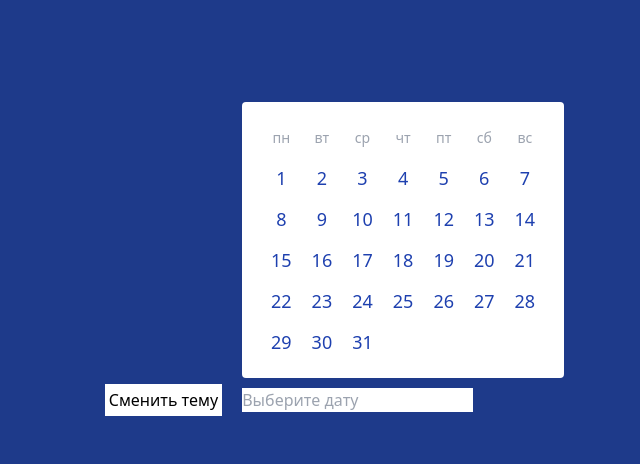
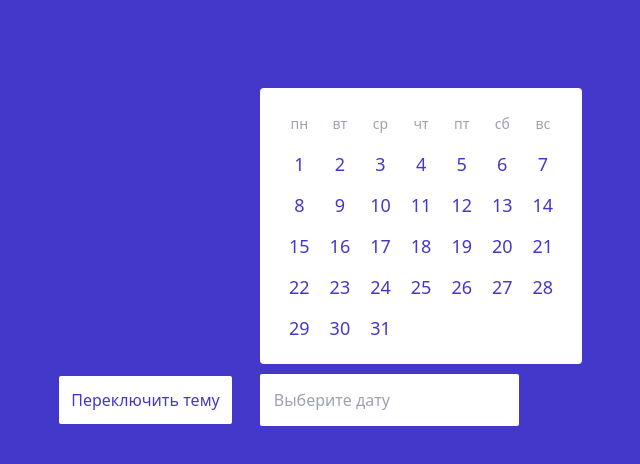
Before and after one commit to Nataliasem/lite-datepicker, a Vue app: page / in a window 1280 px wide. Shown: the top 464 px of the page, without its empty margins (351-991 px from the left). Built offline with nearby package versions, Linux system fonts and the light colour scheme.

Commit message:
Добавляет логику переключения тем

```diff
--- a/src/App.vue
+++ b/src/App.vue
@@ -1,9 +1,23 @@
-<script setup>
-import LiteDatepicker from './components/LiteDatepicker.vue'
-</script>
-
 <template>
-  <div class="flex justify-center items-center h-screen">
+  <div class="app-container space-x-7" :class="theme">
+    <button
+        type="button"
+        class="text-skin-base bg-skin-button-main p-3 rounded-sm"
+        @click="toggleTheme"
+    >
+      Переключить тему
+    </button>
     <LiteDatepicker />
   </div>
 </template>
+
+
+<script setup>
+import {ref} from 'vue'
+
+import LiteDatepicker from './components/LiteDatepicker.vue'
+
+const theme = ref('theme-light')
+
+const toggleTheme = () => (theme.value = theme.value === 'theme-light' ? 'theme-dark' : 'theme-light')
+</script>
--- a/src/components/DayPicker.vue
+++ b/src/components/DayPicker.vue
@@ -55,14 +55,14 @@ const selectDay = (day) => {
 .days-container .day {
   @apply text-lg;
   @apply px-2 py-1 flex justify-center items-center cursor-pointer;
-  @apply border-b border-transparent;
+  @apply border-b border-transparent rounded-sm;
 }
 
 .days-container .day:hover {
-  @apply bg-blue-100;
+  @apply bg-skin-button-main-hover text-skin-inverted;
 }
 
 .days-container .day.selected {
-  @apply border-blue-800;
+  @apply bg-skin-button-main-active text-skin-inverted;
 }
 </style>
--- a/src/components/LiteDatepicker.vue
+++ b/src/components/LiteDatepicker.vue
@@ -1,9 +1,11 @@
 <template>
-  <button type="button" class="bg-white mr-5 p-1" @click="toggleTheme">Сменить тему</button>
-
-  <lite-dropdown :theme="theme">
+  <lite-dropdown>
     <template #attachTo>
-      <input v-model="selectedDay" type="text" placeholder="Выберите дату">
+      <input
+          v-model="selectedDay"
+          class="p-3 rounded-sm border-2 rounded-sm border-skin-input-border"
+          type="text"
+          placeholder="Выберите дату">
     </template>
 
     <div class="picker-wrapper p-3">
@@ -30,6 +32,8 @@ const selectedDay = ref(null)
 </script>
 
 <style>
-.picker-wrapper {
+input::placeholder {
+  @apply text-gray-400;
+  opacity: 1; /* Firefox */
 }
 </style>
--- a/src/components/LiteDropdown.vue
+++ b/src/components/LiteDropdown.vue
@@ -13,10 +13,6 @@ import {onMounted, onUnmounted, ref, watch} from 'vue'
 import tippy from 'tippy.js'
 import 'tippy.js/dist/tippy.css'
 
-const props = defineProps({
-  theme: String
-})
-
 let tippyInstance
 const dropdownElement = ref(null)
 const dropdownContent = ref(null)
@@ -24,11 +20,12 @@ const dropdownContent = ref(null)
 const initTippy = () => {
   tippyInstance = tippy(dropdownElement.value, {
     content: dropdownContent.value,
-    theme: props.theme,
+    theme: 'lite-dropdown',
     trigger: 'click',
     placement: 'top-start',
     arrow: false,
-    interactive: true
+    interactive: true,
+    hideOnClick: false
   })
 
   tippyInstance && tippyInstance.show()
@@ -37,10 +34,6 @@ const initTippy = () => {
 const destroyTippy = () => {
   tippyInstance && tippyInstance.destroy()
 }
-
-watch(() => props.theme, () => {
-  initTippy()
-})
 
 onMounted(() => {
   initTippy()
@@ -52,11 +45,7 @@ onUnmounted(() => {
 </script>
 
 <style>
-.tippy-box[data-theme~='light'] {
-  @apply bg-white text-blue-800;
-}
-
-.tippy-box[data-theme~='dark'] {
-  @apply bg-blue-800 text-white;
+.tippy-box[data-theme~='lite-dropdown'] {
+  @apply bg-skin-fill text-skin-base;
 }
 </style>
--- a/src/style.css
+++ b/src/style.css
@@ -2,24 +2,38 @@
 @tailwind components;
 @tailwind utilities;
 
-
-body {
-    @apply bg-blue-900;
+.app-container {
+    @apply flex justify-center items-center h-screen;
+    @apply bg-skin-fill-inverted;
 }
 
 @layer base {
     :root {
         --color-text-base: white;
+        --color-text-inverted: black;
         --color-fill: black;
+        --color-fill-inverted: white;
     }
 
     .theme-light {
-        --color-text-base: blue;
+        --color-text-base: #4338ca;
+        --color-text-inverted: white;
         --color-fill: white;
+        --color-fill-inverted: #4338ca;
+        --color-button-main: white;
+        --color-button-main-hover: #818cf8;
+        --color-button-main-active: #4338ca;
+        --color-input-border: white;
     }
 
     .theme-dark {
         --color-text-base: white;
-        --color-fill: blue;
+        --color-text-inverted: #4338ca;
+        --color-fill: #4338ca;
+        --color-fill-inverted: white;
+        --color-button-main: #4338ca;
+        --color-button-main-hover: #c7d2fe;
+        --color-button-main-active: white;
+        --color-input-border: #4338ca;
     }
 }
--- a/tailwind.config.cjs
+++ b/tailwind.config.cjs
@@ -8,12 +8,22 @@ module.exports = {
       extend: {
         textColor: {
           skin: {
-            base: '--color-text-base'
+            base: 'var(--color-text-base)',
+            inverted: 'var(--color-text-inverted)'
           }
         },
         backgroundColor: {
           skin: {
-            fill: '--color-fill'
+            fill: 'var(--color-fill)',
+            'fill-inverted': 'var(--color-fill-inverted)',
+            'button-main': 'var(--color-button-main)',
+            'button-main-hover': 'var(--color-button-main-hover)',
+            'button-main-active': 'var(--color-button-main-active)'
+          }
+        },
+        borderColor: {
+          skin: {
+            'input-border': 'var(--color-input-border)'
           }
         }
       }
```
